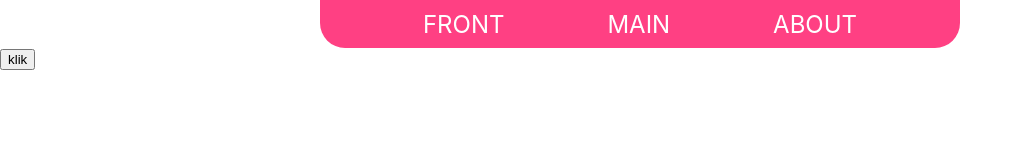
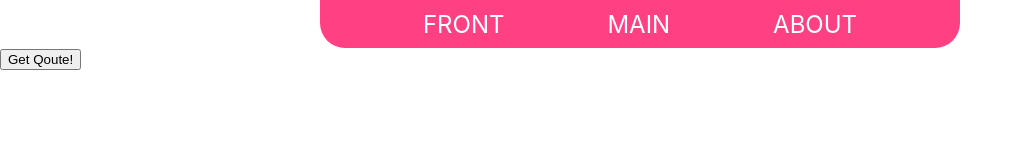
Before and after one commit to Mike4098-rts/react-project-1, a React (Create React App) app: page / in a window 1280 px wide. Shown: the top 160 px of the page, without its empty margins (0-1023 px from the left). Built offline with nearby package versions, Linux system fonts and the light colour scheme.

Commit message:
moved fetch to seperate component

```diff
--- a/src/App.js
+++ b/src/App.js
@@ -1,27 +1,18 @@
 import { Outlet } from "react-router-dom";
 import Navbar from './components/Navbar/Navbar';
-import axios from "axios";
-import {useState} from 'react'
+
+import Fetch from "./components/Fetch";
+
 function App() {
-  const [qoute, setQoute] = useState('')
-  const getQoute = () => {
-    axios.get('https://api.quotable.io/random')
-    .then(res => {
-      setQoute(res.data.content)
-    }).catch(err => {
-      console.log(err);
-    })
-  }
+
   return (
     <div className="wrapper">
     <Navbar/>
      <div>
        <Outlet/>
      </div>
-     <button onClick={getQoute}>klik</button>
-     <p>{qoute}</p>
+    <Fetch/>
     </div>
-
   );
 }
 
--- /dev/null
+++ b/src/components/Fetch.jsx
@@ -0,0 +1,22 @@
+import axios from "axios";
+import {useState} from 'react';
+
+const Fetch = () => {
+    const [qoute, setQoute] = useState('')
+    const getQoute = () => {
+      axios.get('https://api.quotable.io/random')
+      .then(res => {
+        setQoute(res.data.content)
+      }).catch(err => {
+        console.log(err);
+      })
+    }
+    return (
+        <div>
+        <button onClick={getQoute}>Get Qoute!</button>
+        <p>{qoute}</p>
+        </div>
+     );
+}
+
+export default Fetch;
--- a/src/index.css
+++ b/src/index.css
@@ -6,7 +6,6 @@ body {
   -webkit-font-smoothing: antialiased;
   -moz-osx-font-smoothing: grayscale;
 }
-
 code {
   font-family: source-code-pro, Menlo, Monaco, Consolas, 'Courier New',
     monospace;
```
